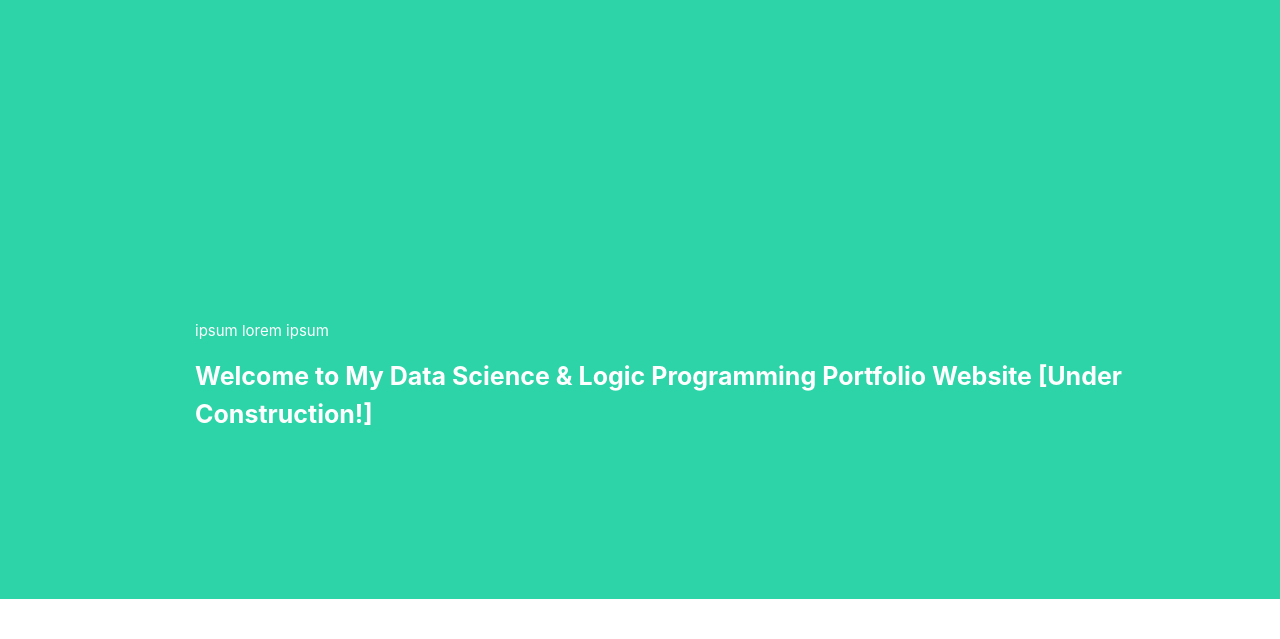
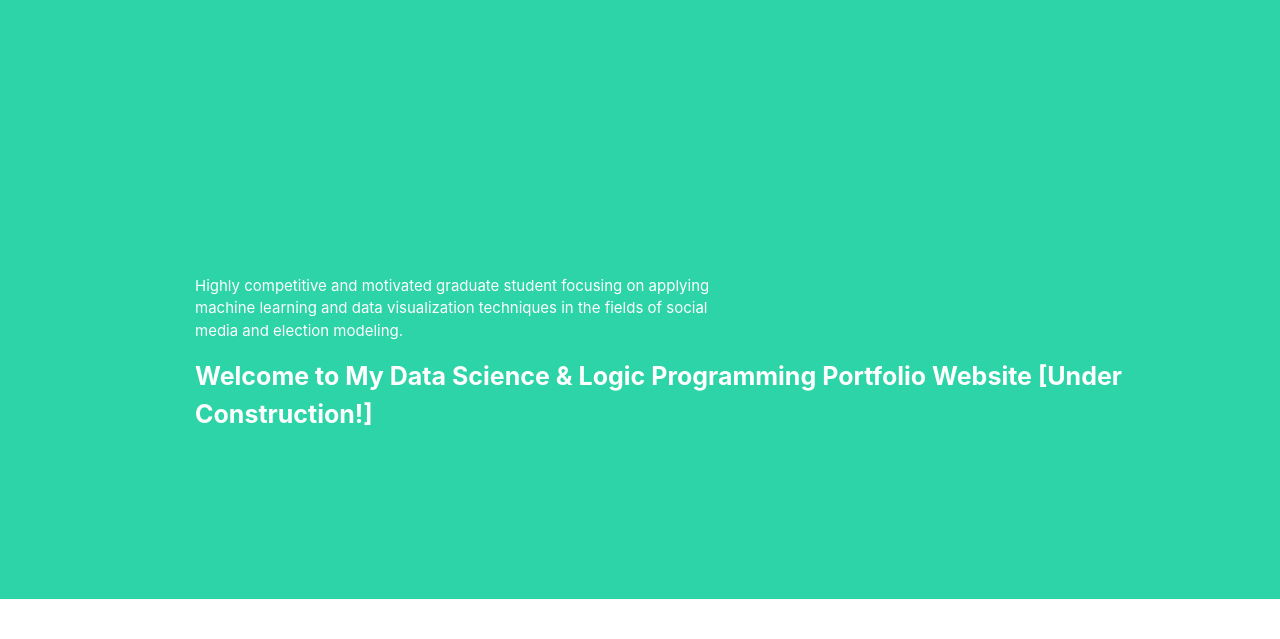
Before and after one commit to just331/personal-website, a Flask app: page / in a window 1280 px wide. Shown: the part 77-716 px from the top of the page. Run offline with Flask 2, Linux system fonts and the light colour scheme; some libraries are stand-ins or nearby versions.

Commit message:
Changing subtitle heading

```diff
--- a/templates/layout.html
+++ b/templates/layout.html
@@ -55,7 +55,7 @@
                     <div class="row title-text">
                         <div class="col-12 col-sm-9 col-md-7 col-lg-6 additional-margin">
                             <div class="title-description">
-                                <p>ipsum lorem ipsum</p>
+                                <p>Highly competitive and motivated graduate student focusing on applying machine learning and data visualization techniques in the fields of social media and election modeling.</p>
                             </div>
                         </div>
                     </div>
```
